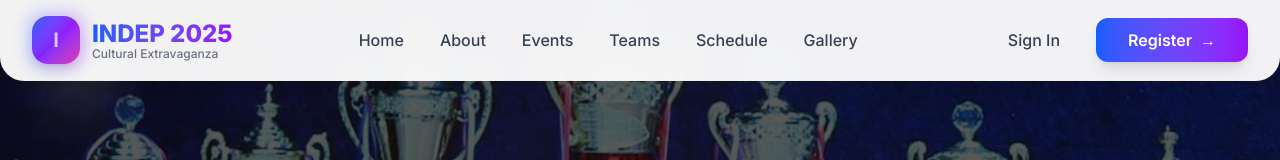
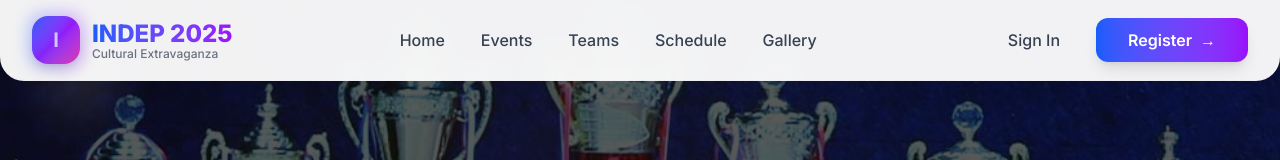
Before and after one commit to JWS-Technology/indep, a Next.js app: page / in a window 1280 px wide. Shown: the top 160 px of the page. Built offline with nearby package versions, Linux system fonts and the light colour scheme.

Commit message:
removed about page from nav

```diff
--- a/components/Navbar.tsx
+++ b/components/Navbar.tsx
@@ -15,7 +15,7 @@ export default function Navbar() {
 
     const navItems = [
         { name: 'Home', href: '/', icon: '🏠' },
-        { name: 'About', href: '/about', icon: 'ℹ️' },
+        // { name: 'About', href: '/about', icon: 'ℹ️' },
         { name: 'Events', href: '/events', icon: '🎭' },
         { name: 'Teams', href: '/teams', icon: '👥' },
         { name: 'Schedule', href: '/schedule', icon: '📅' },
```
